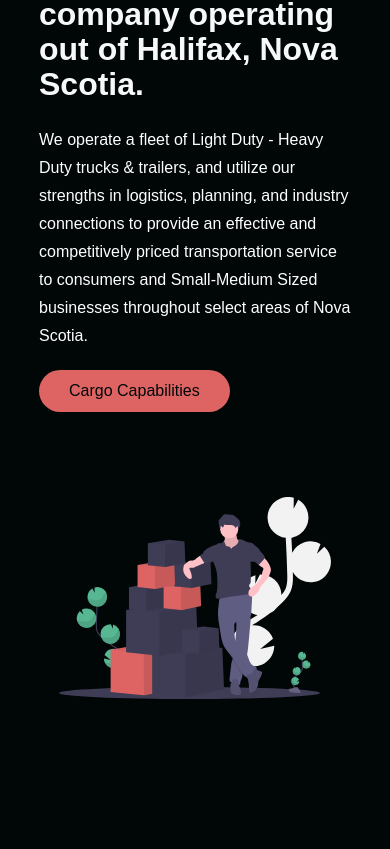
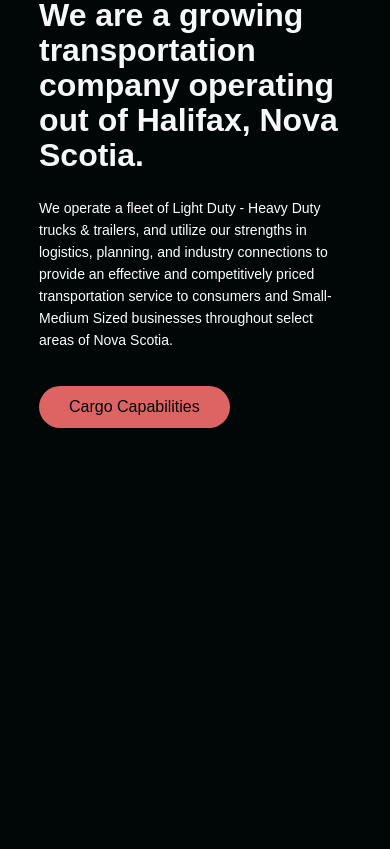
Before and after one commit to reyncode/moving-co, a React (Create React App) app: page / in a window 390 px wide. Shown: the part 1055-1904 px from the top of the page. Built offline with nearby package versions, Linux system fonts and the light colour scheme; a web font is replaced by a local one.

Commit message:
remove infoSection images on small screens

```diff
--- a/src/components/InfoSection/InfoElements.js
+++ b/src/components/InfoSection/InfoElements.js
@@ -42,6 +42,10 @@ export const Column2 = styled.div`
     margin-bottom: 15px;
     padding: 0 35px;
     grid-area: col2;
+
+    @media screen and (max-width: 480px) {
+        display: none;
+    }
 `
 
 export const TextWrapper = styled.div`
@@ -78,11 +82,18 @@ export const Subtitle = styled.p`
     font-size: 16px;
     line-height: 28px;
     color: ${({ darkText }) => (darkText ? '#010606' : '#fff')};
+
+    @media screen and (max-width: 480px) {
+        font-size: 14px;
+        line-height: 22px;
+    }
+
 `
 
 export const BtnWrap = styled.div`
     display: flex;
     justify-content: flex-start;
+    padding-top: 15px;
 `
 
 export const ImgWrap = styled.div`
```
